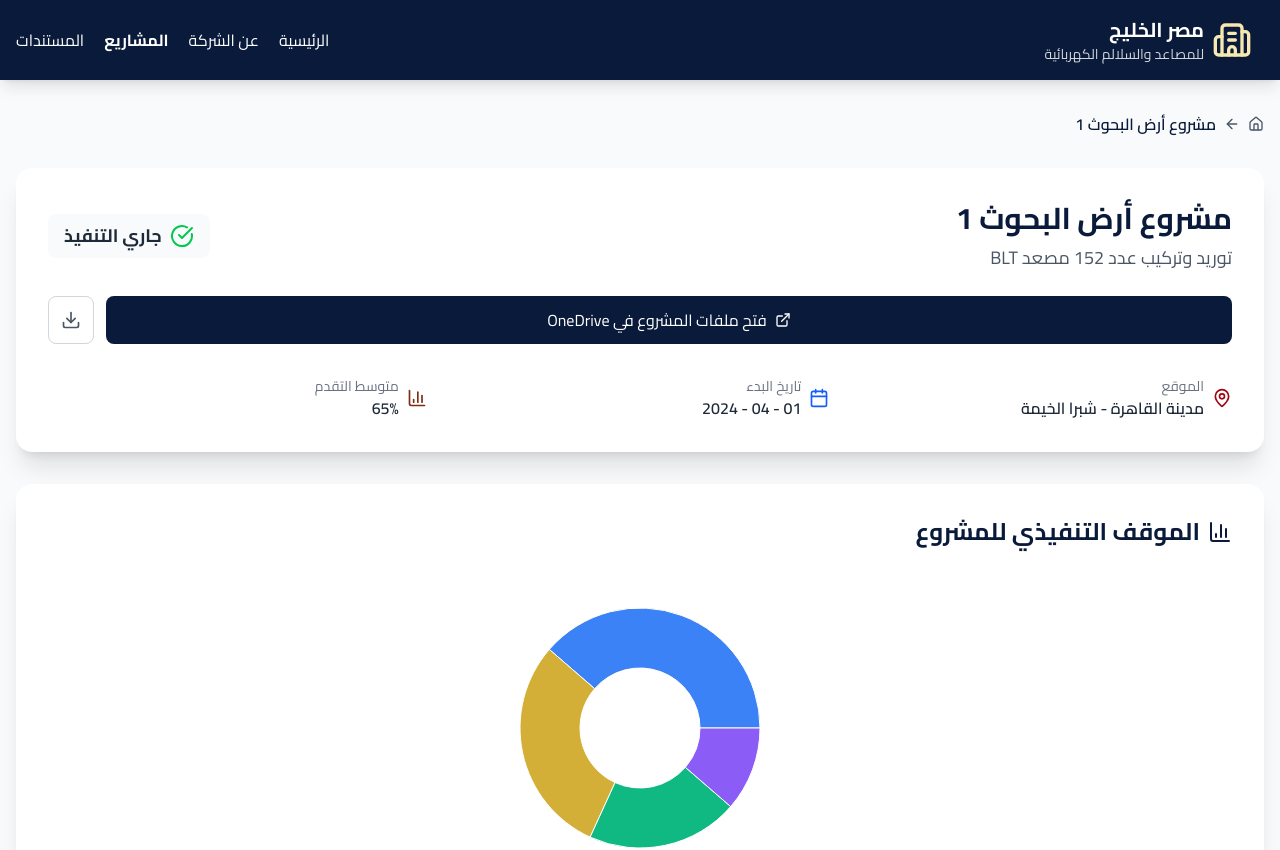
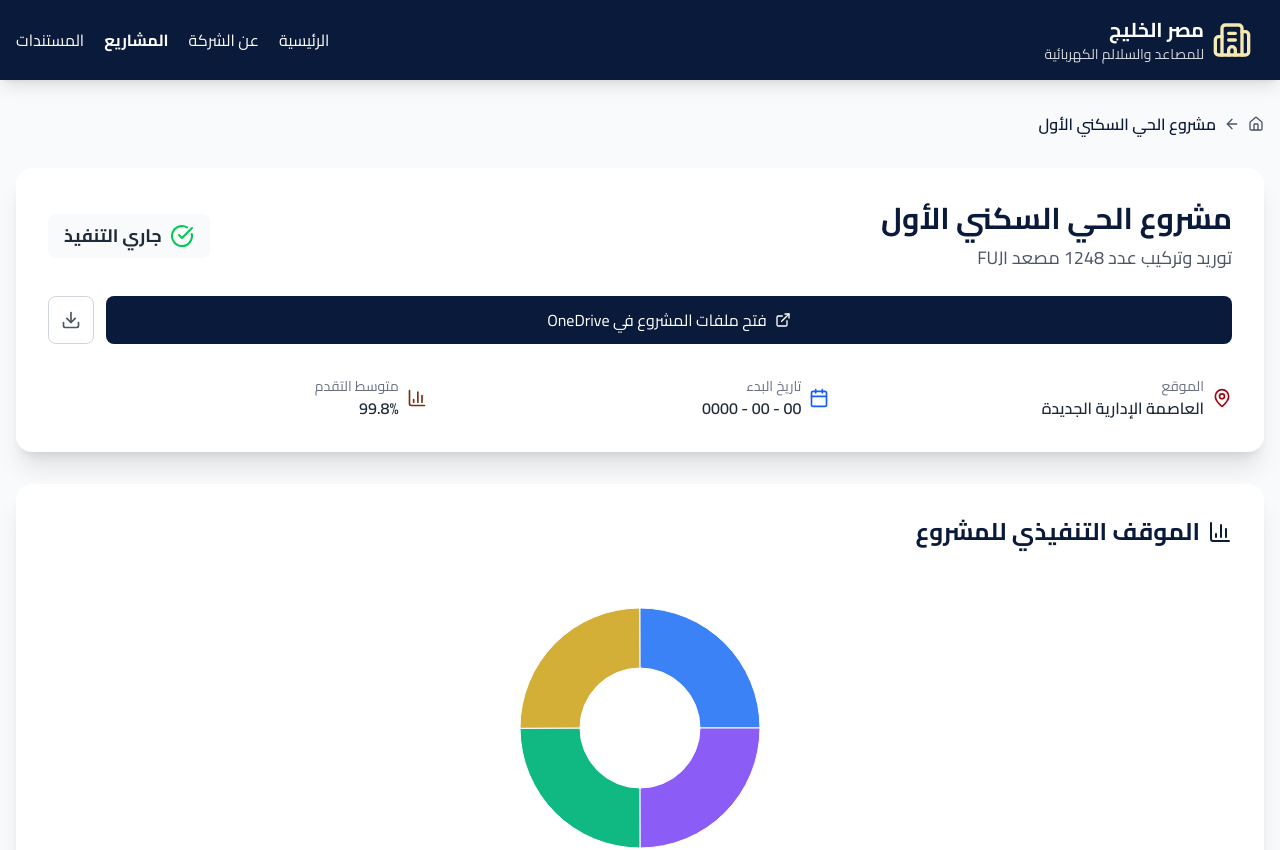
Before and after one commit to Hassan-Abd-El-Aziz/EGGEEC-Archives, a React (Vite) app: page /#/project/1 in a window 1280 px wide. Shown: the top 850 px of the page. Built offline with nearby package versions, Linux system fonts and the light colour scheme.

Commit message:
update projects

```diff
--- a/src/data/projectsData.js
+++ b/src/data/projectsData.js
@@ -1,6 +1,210 @@
 export const projectsData = [
   {
     id: 1,
+    name: "مشروع الحي السكني الأول",
+    location: "العاصمة الإدارية الجديدة",
+    startDate: "00 - 00 - 0000",
+    endDate: "00 سبتمبر 0000",
+    status: "جاري التنفيذ",
+    statusColor: "text-green-600 bg-green-50",
+    url: "https://eggeec-my.sharepoint.com/:f:/p/h_abdelaziz/IgDzqrCFdnKAT6W13kyqKotPAbAtD96IC9tExmVN2-uIBPM?e=eV1m39",
+
+    progress: 99.8,
+    description: "توريد وتركيب عدد 1248 مصعد FUJI",
+    budget: "0 مليون جنيه",
+    client: "المهندسين العسكريين",
+    details: {
+      elevators: 1248,
+      floors: 11,
+      capacity: "450 كجم",
+      speed: "1 م/ث",
+      type: "مصاعد كهربائية بدون غرفة ماكينات",
+      brand: "FUJI",
+      features: [
+        "أنظمة أمان متطورة - ",
+        "تحكم ذكي - ",
+        "توفير الطاقة - ",
+        "صديق للبيئة ",
+      ],
+    },
+    progressData: [
+      { name: "الأعمال الميكانيكية", value: 100, color: "#3B82F6" },
+      { name: "تركيب المصاعد", value: 100, color: "#D4AF37" },
+      { name: "الأعمال الكهربائية", value: 99.8, color: "#10B981" },
+      { name: "الاختبارات والتشغيل", value: 99.8, color: "#8B5CF6" },
+    ],
+  },
+  {
+    id: 2,
+    name: "مشروع الحي السكني الثاني",
+    location: " العاصمة الإدارية الجديدة",
+    startDate: "00 - 00 - 0000",
+    endDate: "00 سبتمبر 0000",
+    status: "جاري التنفيذ",
+    statusColor: "text-green-600 bg-green-50",
+    url: "https://eggeec-my.sharepoint.com/:f:/p/h_abdelaziz/IgAm0sfkXNU7RbyIvMCWlpo9AeNXseOmdf4ECRCw_A07N-o?e=OVPonQ",
+
+    progress: 99.3,
+    description: "توريد وتركيب عدد 1346 مصعد FUJI",
+    budget: "00 مليون جنيه",
+    client: "المهندسين العسكريين",
+    details: {
+      elevators: 1346,
+      floors: 11,
+      capacity: "450 كجم",
+      speed: "1 م/ث",
+      type: "مصاعد كهربائية بدون غرفة ماكينات",
+      brand: "FUJI",
+      features: [
+        "أنظمة أمان متطورة - ",
+        "تحكم ذكي - ",
+        "توفير الطاقة - ",
+        "صديق للبيئة ",
+      ],
+      note:"متبقى 9 مصاعد في عهدة مصنع 999 حلوان للآلات والمعدات"
+    },
+        progressData: [
+      { name: "الأعمال الميكانيكية", value: 100, color: "#3B82F6" },
+      { name: "تركيب المصاعد", value: 100, color: "#D4AF37" },
+      { name: "الأعمال الكهربائية", value: 99.3, color: "#10B981" },
+      { name: "الاختبارات والتشغيل", value: 99.3, color: "#8B5CF6" },
+    ],
+  },
+    {
+    id: 3,
+    name: "مشروع الحي السكني الثالث",
+    location: " العاصمة الإدارية الجديدة",
+    startDate: "00-00-0000",
+    endDate: "00 00 00",
+    status: "جاري التنفيذ",
+    statusColor: "text-blue-600 bg-blue-50",
+    url: "https://eggeec-my.sharepoint.com/:f:/p/h_abdelaziz/IgAnIC1IJLrBTZUtfz8ggT51AVdd1xhzszhO5WobCvHz4b4?e=j3dW8r",
+    progress: 47.6,
+    description: "توريد وتركيب عدد 370 مصعد FUJI",
+    client: "شركة الإنتاج الحربي للمشروعات ",
+    details: {
+      elevators: 370,
+      floors: 12,
+      capacity: "450 كجم",
+      speed: "1 م/ث",
+      type: "مصاعد كهربائية بدون غرفة ماكينات",
+      brand: "FUJI",
+      features: [
+        "تصميم داخلي فاخر - ",
+        "أنظمة أمان متعددة - ",
+        "صديق للبيئة - ",
+        "صيانة سهلة ",
+      ],
+    },
+    progressData: [
+      { name: "الأعمال الميكانيكية", value: 81, color: "#3B82F6" },
+      { name: "تركيب المصاعد", value: 81, color: "#D4AF37" },
+      { name: "الأعمال الكهربائية", value: 47.6, color: "#10B981" },
+      { name: "التسليم", value: 47.6, color: "#8B5CF6" },
+    ],
+  },
+ {
+    id: 4,
+    name: "مشروع الحي السكني السادس",
+    location: "العاصمة الإدارية الجديدة",
+    startDate: "00-00-0000",
+    endDate: "00 00 0000",
+    status: "جاري التنفيذ",
+    statusColor: "text-blue-600 bg-blue-50",
+    url: "https://eggeec-my.sharepoint.com/:f:/p/h_abdelaziz/IgD-AX6c-obwRpBIYC_0hzOMARCUwaMsHqnTBG3o4zk_GaI?e=aYvDzx",
+    progress: 99.7,
+    description: "توريد وتركيب عدد 1160 مصعد FUJI",
+    client: "هنا اسم العميل",
+    details: {
+      elevators: 1160,
+      floors: 11,
+      capacity: "450 كجم",
+      speed: "1 م/ث",
+      type: "مصاعد كهربائية بدون غرفة ماكينات",
+      brand: "FUJI",
+      features: [
+        "تصميم داخلي فاخر - ",
+        "أنظمة أمان متعددة - ",
+        "صديق للبيئة - ",
+        "صيانة سهلة ",
+      ],
+    },
+    progressData: [
+      { name: "الأعمال الميكانيكية", value: 100, color: "#3B82F6" },
+      { name: "تركيب المصاعد", value: 100, color: "#D4AF37" },
+      { name: "الأعمال الكهربائية", value: 99.7, color: "#10B981" },
+      { name: "التسليم", value: 99.7, color: "#8B5CF6" },
+    ],
+  },
+
+   {
+    id: 5,
+    name: "مشروع أهالينا 4",
+    location: " القاهرة",
+    startDate: "00-00-0000",
+    endDate: "00 00 0000",
+    status: "جاري التنفيذ",
+    statusColor: "text-blue-600 bg-blue-50",
+    url: "https://eggeec-my.sharepoint.com/:f:/p/h_abdelaziz/IgD-AX6c-obwRpBIYC_0hzOMARCUwaMsHqnTBG3o4zk_GaI?e=aYvDzx",
+    progress: 38,
+    description: "توريد وتركيب عدد 79 مصعد ",
+    client: "هنا اسم العميل",
+    details: {
+      elevators: 79,
+      floors: 5,
+      capacity: "630 كجم",
+      speed: "1 م/ث",
+      type: "مصاعد كهربائية بدون غرفة ماكينات",
+      brand: "brand name",
+      features: [
+        "تصميم داخلي فاخر - ",
+        "أنظمة أمان متعددة - ",
+        "صديق للبيئة - ",
+        "صيانة سهلة ",
+      ],
+    },
+    progressData: [
+      { name: "الأعمال الميكانيكية", value: 38, color: "#3B82F6" },
+      { name: "تركيب المصاعد", value: 38, color: "#D4AF37" },
+      { name: "الأعمال الكهربائية", value: 38, color: "#10B981" },
+      { name: "التسليم", value: 38, color: "#8B5CF6" },
+    ],
+  },
+{
+    id: 6,
+    name: "مشروع أرض الراهب",
+    location: " المنوفية",
+    startDate: "00-00-0000",
+    endDate: "00 00 0000",
+    status: "جاري التنفيذ",
+    statusColor: "text-blue-600 bg-blue-50",
+    url: "https://eggeec-my.sharepoint.com/:f:/p/h_abdelaziz/IgD-AX6c-obwRpBIYC_0hzOMARCUwaMsHqnTBG3o4zk_GaI?e=aYvDzx",
+    progress: 0,
+    description: "توريد وتركيب عدد 38 مصعد ",
+    client: "هنا اسم العميل",
+    details: {
+      elevators: 38,
+      floors: 5,
+      capacity: "450 كجم",
+      speed: "1 م/ث",
+      type: "مصاعد كهربائية بدون غرفة ماكينات",
+      brand: "brand name",
+      features: [
+        "تصميم داخلي فاخر - ",
+        "أنظمة أمان متعددة - ",
+        "صديق للبيئة - ",
+        "صيانة سهلة ",
+      ],
+    },
+    progressData: [
+      { name: "الأعمال الميكانيكية", value: 100, color: "#3B82F6" },
+      { name: "تركيب المصاعد", value: 100, color: "#D4AF37" },
+      { name: "الأعمال الكهربائية", value: 0, color: "#10B981" },
+      { name: "التسليم", value: 0, color: "#8B5CF6" },
+    ],
+  },
+  {
+    id: 7,
     name: "مشروع أرض البحوث 1",
     location: "مدينة القاهرة  -  شبرا الخيمة ",
     startDate: "01 - 04 - 2024",
@@ -9,7 +213,7 @@ export const projectsData = [
     statusColor: "text-green-600 bg-green-50",
     url: "https://eggeec-my.sharepoint.com/:f:/p/h_abdelaziz/IgDzqrCFdnKAT6W13kyqKotPAbAtD96IC9tExmVN2-uIBPM?e=eV1m39",
 
-    progress: 65,
+    progress: 0,
     description: "توريد وتركيب عدد 152 مصعد BLT",
     budget: "25 مليون جنيه",
     client: "المهندسين العسكريين",
@@ -28,25 +232,25 @@ export const projectsData = [
       ],
     },
     progressData: [
-      { name: "الأعمال الميكانيكية", value: 85, color: "#3B82F6" },
-      { name: "تركيب المصاعد", value: 65, color: "#D4AF37" },
-      { name: "الأعمال الكهربائية", value: 45, color: "#10B981" },
-      { name: "الاختبارات والتشغيل", value: 25, color: "#8B5CF6" },
+      { name: "الأعمال الميكانيكية", value: 87, color: "#3B82F6" },
+      { name: "تركيب المصاعد", value: 87, color: "#D4AF37" },
+      { name: "الأعمال الكهربائية", value: 0, color: "#10B981" },
+      { name: " التسليم", value: 0, color: "#8B5CF6" },
     ],
   },
   {
-    id: 2,
+    id: 8,
     name: "مشروع الحريري",
     location: "محافظة الشرقية",
-    startDate: "31 - 03 - 2024",
-    endDate: "15 سبتمبر 2024",
+    startDate: "00 - 00 - 0000",
+    endDate: "00 سبتمبر 0000",
     status: "جاري التنفيذ",
     statusColor: "text-green-600 bg-green-50",
-    url: "https://eggeec-my.sharepoint.com/:f:/p/h_abdelaziz/IgAm0sfkXNU7RbyIvMCWlpo9AeNXseOmdf4ECRCw_A07N-o?e=QghVWM",
+    url: "https://eggeec-my.sharepoint.com/:f:/p/h_abdelaziz/IgAm0sfkXNU7RbyIvMCWlpo9AeNXseOmdf4ECRCw_A07N-o?e=OVPonQ",
 
-    progress: 70,
+    progress: 100,
     description: "توريد وتركيب عدد 80 مصعد BLT",
-    budget: "25 مليون جنيه",
+    budget: "00 مليون جنيه",
     client: "المهندسين العسكريين",
     details: {
       elevators: 80,
@@ -63,69 +267,38 @@ export const projectsData = [
       ],
     },
     progressData: [
-      { name: "الأعمال الميكانيكية", value: 85, color: "#3B82F6" },
-      { name: "تركيب المصاعد", value: 65, color: "#D4AF37" },
-      { name: "الأعمال الكهربائية", value: 45, color: "#10B981" },
-      { name: "الاختبارات والتشغيل", value: 25, color: "#8B5CF6" },
-    ],
-  },
-  {
-    id: 3,
-    name: "مشروع مستشفى الطور",
-    location: " جنوب سيناء - الطور",
-    startDate: "02-09-2024",
-    endDate: "00 00 00",
-    status: "منتهي",
-    statusColor: "text-blue-600 bg-blue-50",
-    url: "https://eggeec-my.sharepoint.com/:f:/p/h_abdelaziz/IgAnIC1IJLrBTZUtfz8ggT51AVdd1xhzszhO5WobCvHz4b4?e=6a7VVE",
-    progress: 100,
-    description: "توريد وتركيب عدد 2 مصعد FUJI",
-    client: "شركة الإنتاج الحربي للمشروعات ",
-    details: {
-      elevators: 7,
-      floors: 5,
-      capacity: "1600 كجم",
-      speed: "1 م/ث",
-      type: "مصاعد كهربائية بدون غرفة ماكينات",
-      brand: "FUJI",
-      features: [
-        "تصميم داخلي فاخر - ",
-        "أنظمة أمان متعددة - ",
-        "صديق للبيئة - ",
-        "صيانة سهلة ",
-      ],
-    },
-    progressData: [
       { name: "الأعمال الميكانيكية", value: 100, color: "#3B82F6" },
       { name: "تركيب المصاعد", value: 100, color: "#D4AF37" },
       { name: "الأعمال الكهربائية", value: 100, color: "#10B981" },
       { name: "التسليم", value: 100, color: "#8B5CF6" },
     ],
   },
-  {
-    id: 4,
-    name: "مشروع أهالينا 4",
-    location: " القاهرة",
-    startDate: "00-00-0000",
-    endDate: "00 00 0000",
+    {
+    id: 9,
+    name: "مشروع الكيان العسكري",
+    location: "العاصمة الإدارية الجديدة",
+    startDate: "00 - 00 - 0000",
+    endDate: "00 سبتمبر 0000",
     status: "جاري التنفيذ",
-    statusColor: "text-blue-600 bg-blue-50",
-    url: "https://eggeec-my.sharepoint.com/:f:/p/h_abdelaziz/IgD-AX6c-obwRpBIYC_0hzOMARCUwaMsHqnTBG3o4zk_GaI?e=sKkW1d",
-    progress: 100,
-    description: "توريد وتركيب عدد 79 مصعد ",
-    client: "هنا اسم العميل",
+    statusColor: "text-green-600 bg-green-50",
+    url: "https://eggeec-my.sharepoint.com/:f:/p/h_abdelaziz/IgAm0sfkXNU7RbyIvMCWlpo9AeNXseOmdf4ECRCw_A07N-o?e=OVPonQ",
+
+    progress: 0,
+    description: "توريد وتركيب عدد 632 مصعد ",
+    budget: "00 مليون جنيه",
+    client: "المهندسين العسكريين",
     details: {
-      elevators: 79,
-      floors: 5,
-      capacity: "630 كجم",
+      elevators: 632,
+      floors: 11,
+      capacity: "450 كجم",
       speed: "1 م/ث",
       type: "مصاعد كهربائية بدون غرفة ماكينات",
-      brand: "brand name",
+      brand: "BLT",
       features: [
-        "تصميم داخلي فاخر - ",
-        "أنظمة أمان متعددة - ",
-        "صديق للبيئة - ",
-        "صيانة سهلة ",
+        "أنظمة أمان متطورة - ",
+        "تحكم ذكي - ",
+        "توفير الطاقة - ",
+        "صديق للبيئة ",
       ],
     },
     progressData: [
```
